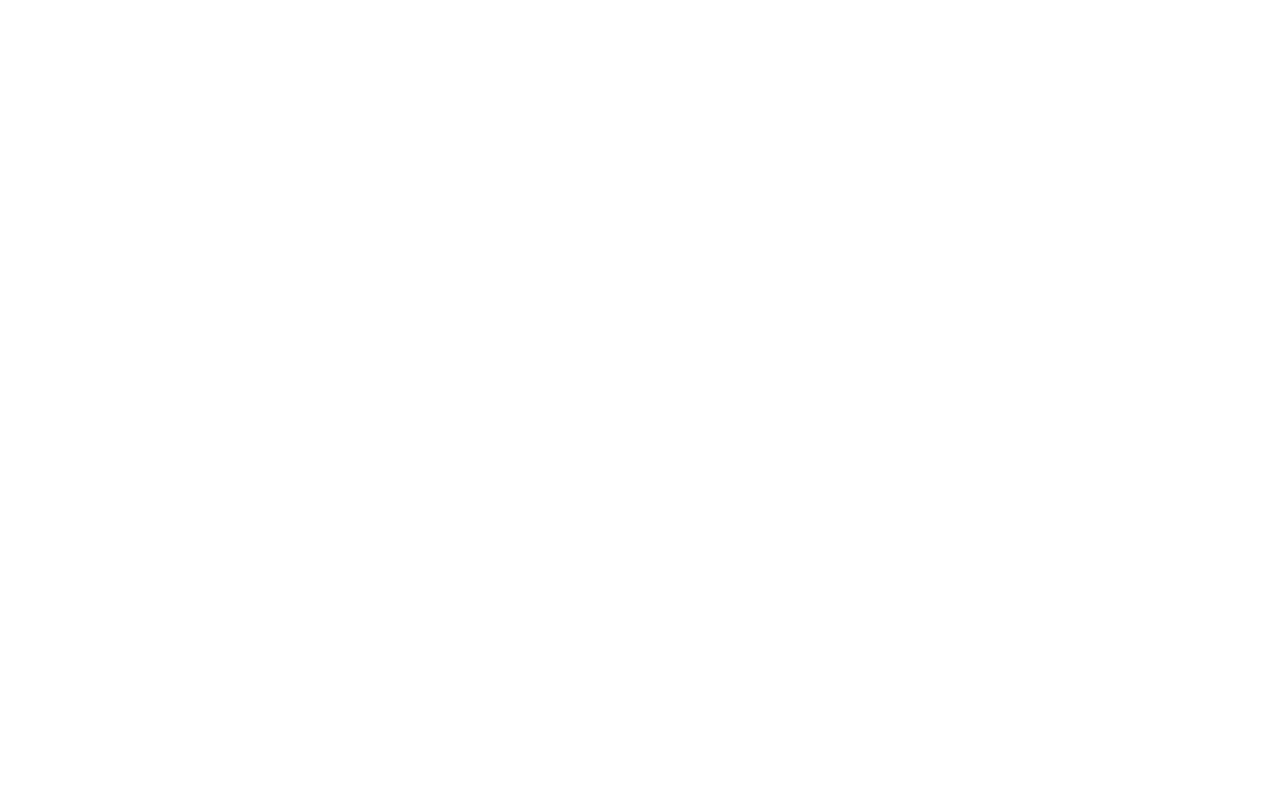
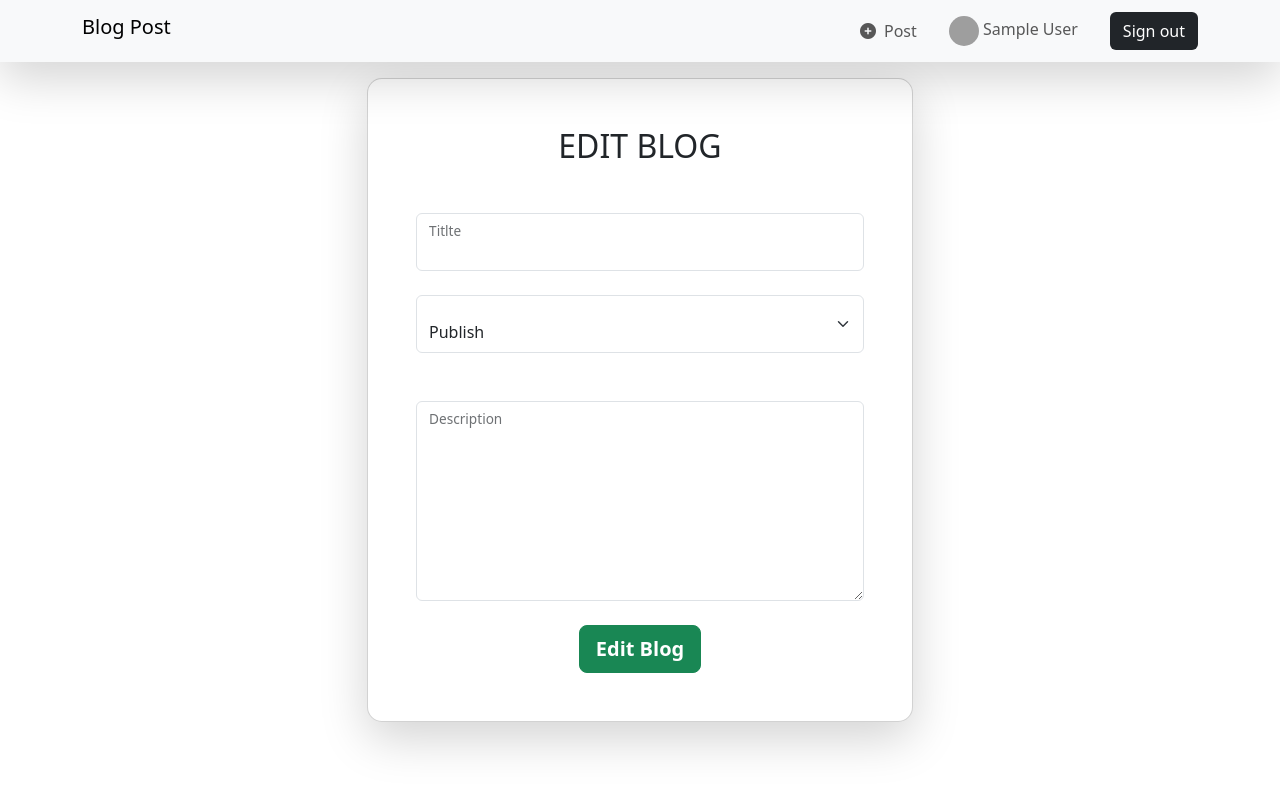
Before and after one commit to Thilina1999/CodeIgnator-Testing-App, a CodeIgniter app: page /test/index.php/blogform/edit/1 in a window 1280 px wide. Before the commit the page is empty. Run offline with CodeIgniter, Linux system fonts and the light colour scheme; the visitor is signed in with stand-in values (Sample User, id 1); data that the repository does not hold is empty; grey boxes are pictures that could not be loaded.

Commit message:
add edit form

```diff
--- a/application/controllers/BlogForm.php
+++ b/application/controllers/BlogForm.php
@@ -42,8 +42,15 @@ class BlogForm extends CI_Controller
     }
 
     public function edit($id)   {
-        // print_r($id);
-    }
+		if (isset($_SESSION['userName'])) {
+			$this->load->model('Model_blog');
+			$query = $this->Model_blog->view_blog_by_id($id);
+			$data['editData'] = $query->result_array();
+			$this->load->view('editform', $data);
+		} else {
+			redirect('login');
+		}
+	}
 
     public function delete($id)
 	{
--- a/application/controllers/Dashboard.php
+++ b/application/controllers/Dashboard.php
@@ -9,11 +9,8 @@ class Dashboard extends CI_Controller
             $query = $this->Model_blog->view_blog($this->session->userdata('id', TRUE));
             $data['result'] = $query->result_array();
 			$this->load->view('dashboard', $data);
-
 		}else{
 			redirect('login');
 		}
 	}
-
-
 }
--- a/application/models/Model_blog.php
+++ b/application/models/Model_blog.php
@@ -19,4 +19,8 @@ class Model_blog extends CI_Model
 		return $this->db->query("DELETE FROM `article` WHERE id = $id");
 	}
 
+	function view_blog_by_id($id) {
+		return $this->db->query("SELECT * FROM `article` WHERE id = $id ORDER BY blog_title ASC");
+	}
+
 }
--- a/application/views/dashboard.php
+++ b/application/views/dashboard.php
@@ -80,14 +80,14 @@
                                                     <td>" . (($value['status'] == 1) ? 'Publish' : 'Unpublish') . "</td>
                                                     <td>" . $value['updated_time'] . "</td>
                                                     <td>
-                                                        <a href=\"<?php echo site_url('updateBlog/3'); ?>\">
+                                                        <a href='".site_url('/updateBlog/'.$value['id'])."'>
                                                         <button type=\"button\" class=\"btn btn-danger btn-sm px-3\">
                                                             <i class=\"bi bi-box-arrow-up-right\"></i>
                                                         </button>
                                                         </a>
                                                     </td>
                                                     <td>
-                                                        <a href=\"#.\" class=\"delete\" data-id='" . $value['id'] . "'>
+                                                        <a href=\"\">
                                                         <button type=\"button\" class=\"btn btn-danger px-3\">
                                                             <i class=\"bi bi-trash-fill\"></i>
                                                         </button>
--- /dev/null
+++ b/application/views/editForm.php
@@ -0,0 +1,56 @@
+<?php include 'partials/header.php' ?>
+<?php include 'partials/navbar.php' ?>
+
+<?php if ($this->session->flashdata('blogmsg')) {
+	echo "<div class=\"alert alert-danger\" role=\"alert\">".$this->session->flashdata('blogmsg')."</div>";
+} ?>
+
+	<section class="vh-100">
+		<div class="mask d-flex align-items-center h-100 gradient-custom-3">
+			<div class="container h-100">
+				<div class="row d-flex justify-content-center align-items-center h-100">
+					<div class="col-12 col-md-9 col-lg-7 col-xl-6">
+						<div class="card shadow-lg" style="border-radius: 15px;">
+							<div class="card-body p-5">
+								<h2 class="text-uppercase text-center mb-5">Edit Blog</h2>
+								<form action="<?php echo site_url('addBlog'); ?>" enctype="multipart/form-data" method="post">
+									<div data-mdb-input-init class="form-floating mb-4">
+										<input type="text" id="title" class="form-control" name="title" value="<?= $editData[0]['blog_title']?>" />
+										<label class="form-label" for="title">Titlte</label>
+										<?php echo form_error('title'); ?>
+
+									</div>
+									<div data-mdb-input-init class="form-floating mb-5">
+										<select class="form-select" aria-label="Select example">
+											<option value="0">Publish</option>
+											<option value="1">Unpublish</option>
+										</select>
+
+									</div>
+									<div data-mdb-input-init class="form-floating mb-4">
+                                    <textarea id="description" class="form-control" name="description"
+											  style="height: 200px"><?= $editData[0]['blog_dec']?></textarea>
+										<label class="form-label" for="description">Description</label>
+										<?php echo form_error('description'); ?>
+									</div>
+									<div class="d-flex justify-content-center">
+										<button type="submit" data-mdb-button-init data-mdb-ripple-init
+												class="btn btn-success btn-block btn-lg fw-bolder text-white">
+											<!-- <lable class="text-white">Register</lable> -->
+											Edit Blog
+										</button>
+									</div>
+								</form>
+
+							</div>
+						</div>
+					</div>
+				</div>
+			</div>
+		</div>
+	</section>
+<script type="text/javascript">
+
+</script>
+
+<?php include 'partials/footer.php' ?>
```
